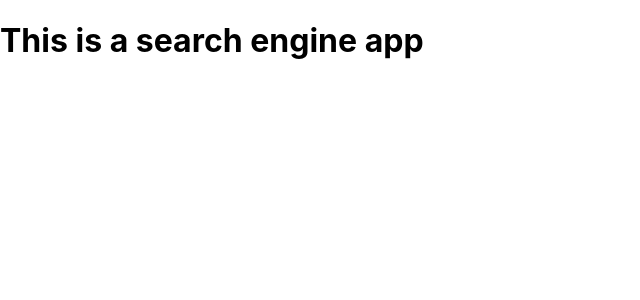
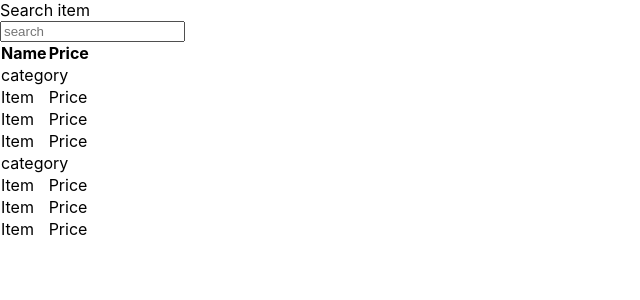
Before and after one commit to Arturas1989/search_engine, a React (Create React App) app: page / in a window 1280 px wide. Shown: the top 300 px of the page, without its empty margins (0-640 px from the left). Built offline with nearby package versions, Linux system fonts and the light colour scheme.

Commit message:
initial HTML structure

```diff
--- a/src/App.js
+++ b/src/App.js
@@ -1,10 +1,69 @@
 
 import './App.css';
 
-function App() {
+function FilterableProductTable(){
   return (
-    <h1>This is a search engine app</h1>
-  );
+    <>
+      <SearchBar />
+      <ProductTable />
+    </>
+  )
 }
 
-export default App;
+function SearchBar(){
+  return (
+    <>
+      <label for="search">Search item</label><br></br>
+      <input type="search" id="search" name="search" placeholder="search"></input>
+    </>
+
+  )
+}
+
+function ProductTable(){
+  return (
+    <>
+      <tr>
+        <th>
+          Name
+        </th>
+        <th>
+          Price
+        </th>
+      </tr>
+      <ProductCategoryRow />
+        <ProductRow />
+        <ProductRow />
+        <ProductRow />
+      <ProductCategoryRow />
+        <ProductRow />
+        <ProductRow />
+        <ProductRow />
+    </>
+  )
+}
+
+function ProductCategoryRow(){
+  return (
+    <tr>
+      <td colSpan = "2">
+          category
+      </td>
+    </tr>
+  )
+}
+
+function ProductRow(){
+  return (
+    <tr>
+      <td>
+        Item
+      </td>
+      <td>
+        Price
+      </td>
+    </tr>
+  )
+}
+
+export default FilterableProductTable;
```
